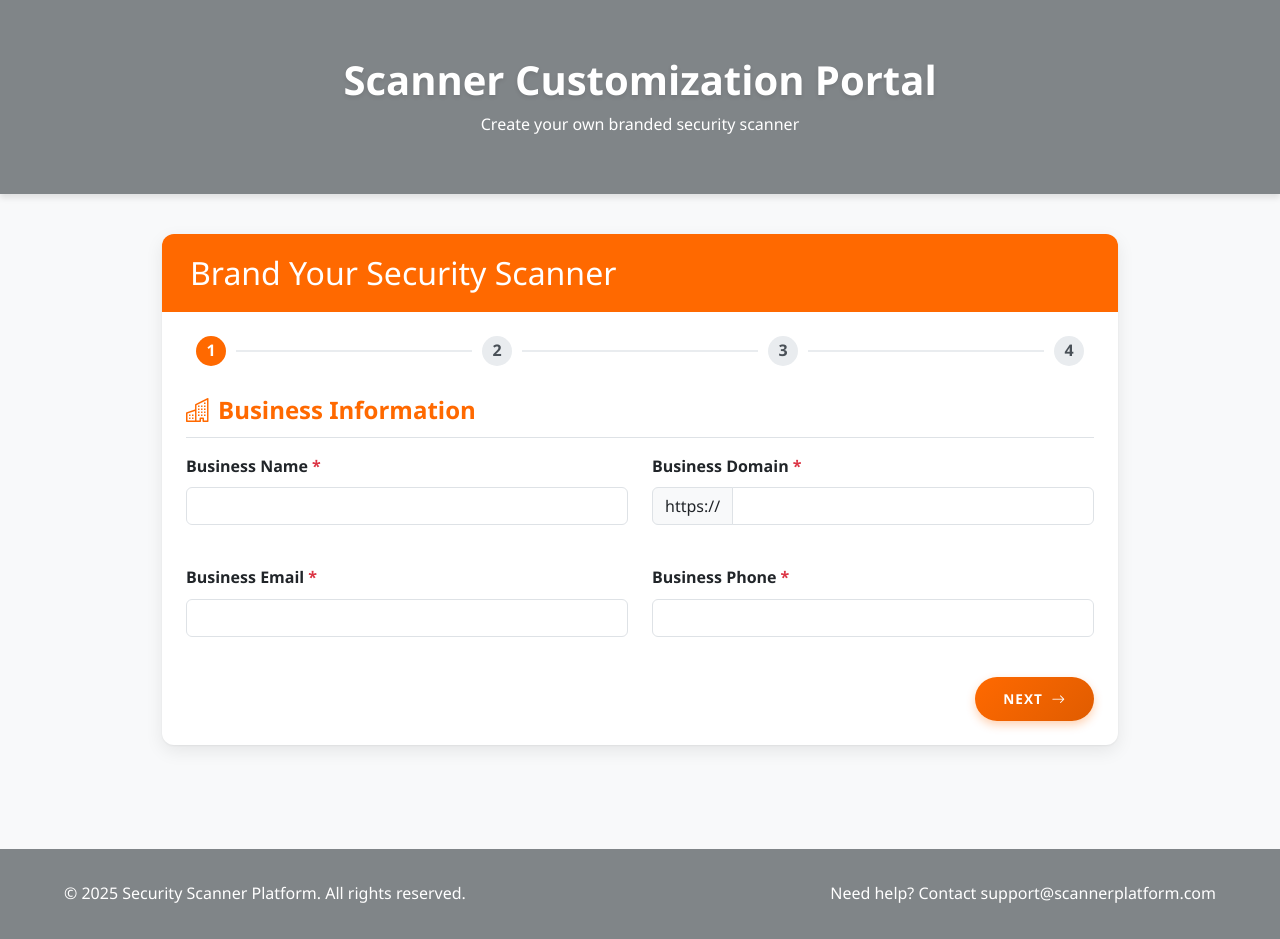
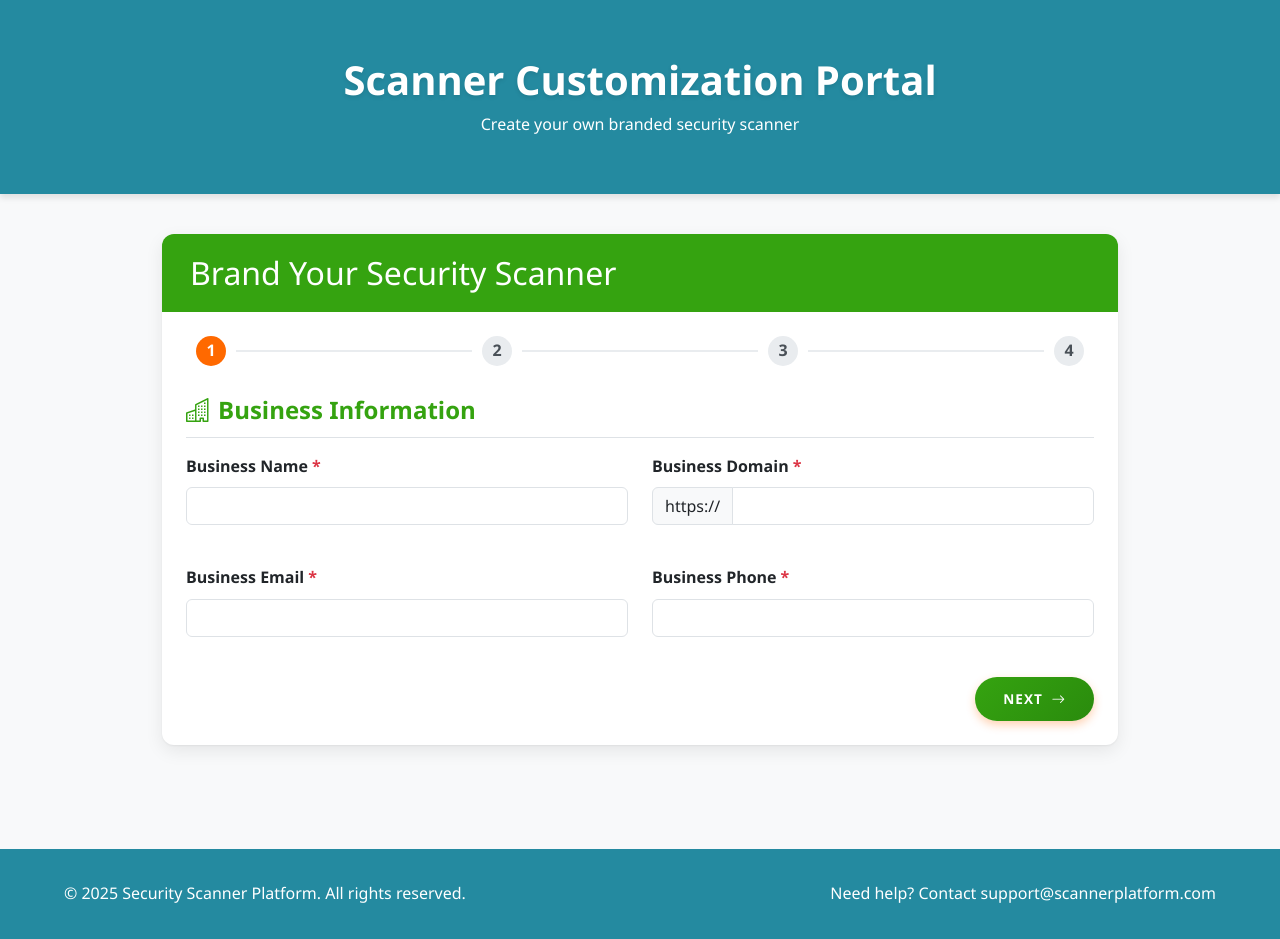
Before and after one commit to Gerrit8008/CybrScann, a Flask app: page /customize in a window 1280 px wide. Run offline with Flask 2, Linux system fonts and the light colour scheme; parts of the project's set-up code (start-up, migrations or seed data) failed here and were passed over.

Commit message:
Add files via upload

```diff
--- a/api.py
+++ b/api.py
@@ -60,7 +60,7 @@ def create_scanner():
             'contact_phone': request.form.get('contact_phone', ''),
             'scanner_name': request.form.get('scanner_name', ''),
             'primary_color': request.form.get('primary_color', '#FF6900'),
-            'secondary_color': request.form.get('secondary_color', '#808588'),
+            'secondary_color': request.form.get('secondary_color', '#248aa0'),
             'email_subject': request.form.get('email_subject', 'Your Security Scan Report'),
             'email_intro': request.form.get('email_intro', ''),
             'subscription': request.form.get('subscription', 'basic'),
--- a/app.py
+++ b/app.py
@@ -855,8 +855,8 @@ def customize_scanner():
                 'contact_email': request.form.get('contact_email', '').strip(),
                 'contact_phone': request.form.get('contact_phone', '').strip(),
                 'scanner_name': request.form.get('scanner_name', '').strip(),
-                'primary_color': request.form.get('primary_color', '#FF6900'),
-                'secondary_color': request.form.get('secondary_color', '#808588'),
+                'primary_color': request.form.get('primary_color', '#35a310'),
+                'secondary_color': request.form.get('secondary_color', '#248aa0'),
                 'email_subject': request.form.get('email_subject', 'Your Security Scan Report'),
                 'email_intro': request.form.get('email_intro', ''),
                 'subscription': request.form.get('subscription', 'basic'),
@@ -1176,8 +1176,8 @@ def scanner_embed(scanner_uid):
             scanner_data = {
                 'name': scanner_row[3] if len(scanner_row) > 3 else 'Security Scanner',
                 'business_name': scanner_row[-1] if len(scanner_row) > 15 else 'Security Services',
-                'primary_color': scanner_row[7] if len(scanner_row) > 7 else '#FF6900',
-                'secondary_color': scanner_row[8] if len(scanner_row) > 8 else '#808588',
+                'primary_color': scanner_row[7] if len(scanner_row) > 7 else '#35a310',
+                'secondary_color': scanner_row[8] if len(scanner_row) > 8 else '#248aa0',
                 'logo_url': scanner_row[9] if len(scanner_row) > 9 else '',
                 'contact_email': scanner_row[10] if len(scanner_row) > 10 else 'support@example.com',
                 'contact_phone': scanner_row[11] if len(scanner_row) > 11 else '',
@@ -1445,8 +1445,8 @@ def create_client_direct(conn, cursor, client_data, user_id):
     VALUES (?, ?, ?, ?, ?, ?, ?, ?, ?, ?)
     ''', (
         client_id,
-        client_data.get('primary_color', '#FF6900'),
-        client_data.get('secondary_color', '#808588'),
+        client_data.get('primary_color', '#35a310'),
+        client_data.get('secondary_color', '#248aa0'),
         client_data.get('logo_path', ''),
         client_data.get('favicon_path', ''),
         client_data.get('email_subject', 'Your Security Scan Report'),
@@ -2709,7 +2709,7 @@ def scan_page():
                         html_report,
                         client['business_name'],
                         client.get('logo_path', ''),
-                        client.get('primary_color', '#FF6900'),
+                        client.get('primary_color', '#35a310'),
                         email_subject,
                         email_intro
                     )
@@ -2843,8 +2843,8 @@ def scan_page():
                         client_branding = {
                             'business_name': branding_row[0],
                             'contact_email': branding_row[1],
-                            'primary_color': branding_row[2] or '#FF6900',
-                            'secondary_color': branding_row[3] or '#808588',
+                            'primary_color': branding_row[2] or '#35a310',
+                            'secondary_color': branding_row[3] or '#248aa0',
                             'logo_url': branding_row[4] or '',
                             'email_subject': branding_row[5] or 'Your Security Scan Report',
                             'email_intro': branding_row[6] or ''
--- a/auth.py
+++ b/auth.py
@@ -251,7 +251,7 @@ def register_client(user_id, business_data):
                 ''', (
                     client_id,
                     business_data.get('primary_color', '#FF6900'),
-                    business_data.get('secondary_color', '#808588'),
+                    business_data.get('secondary_color', '#248aa0'),
                     business_data.get('email_subject', 'Your Security Scan Report'),
                     business_data.get('email_intro', 'Thank you for using our security scanner.'),
                     json.dumps(business_data.get('default_scans', ['network', 'web', 'email', 'system'])),
@@ -337,7 +337,7 @@ def complete_profile():
             'scanner_name': request.form.get('scanner_name', request.form.get('business_name', '') + ' Scanner'),
             'subscription_level': 'basic',  # Default to basic
             'primary_color': request.form.get('primary_color', '#FF6900'),
-            'secondary_color': request.form.get('secondary_color', '#808588'),
+            'secondary_color': request.form.get('secondary_color', '#248aa0'),
             'email_subject': request.form.get('email_subject', 'Your Security Scan Report'),
             'email_intro': request.form.get('email_intro', 'Thank you for using our security scanner.'),
             'default_scans': request.form.getlist('default_scans') or ['network', 'web', 'email', 'system']
--- a/static/css/styles.css
+++ b/static/css/styles.css
@@ -1,8 +1,8 @@
 /* Global Variables */
 :root {
-    --primary-color: #FF6900;
-    --primary-dark: #E05C00;
-    --secondary-color: #808588;
+    --primary-color: #35a310;
+    --primary-dark: #2a8b0d;
+    --secondary-color: #248aa0;
     --critical-color: #721c24;
     --high-color: #dc3545;
     --medium-color: #fd7e14;
--- a/templates/admin/client-management.html
+++ b/templates/admin/client-management.html
@@ -673,8 +673,8 @@
 
                                             <div class="d-flex mb-2">
                                                 <div class="me-2">Secondary Color:</div>
-                                                <div style="width: 24px; height: 24px; background-color: #808588; border-radius: 4px;"></div>
-                                                <div class="ms-2">#808588</div>
+                                                <div style="width: 24px; height: 24px; background-color: #248aa0; border-radius: 4px;"></div>
+                                                <div class="ms-2">#248aa0</div>
                                             </div>
 
                                             <div class="mt-3">
--- a/templates/admin/customization-form.html
+++ b/templates/admin/customization-form.html
@@ -179,8 +179,8 @@
                                     <div class="col-md-6 mb-3">
                                         <label for="secondaryColor" class="form-label">Secondary Color</label>
                                         <div class="input-group">
-                                            <input type="color" class="form-control form-control-color" id="secondaryColor" name="secondary_color" value="#808588">
-                                            <input type="text" class="form-control" id="secondaryColorHex" value="#808588">
+                                            <input type="color" class="form-control form-control-color" id="secondaryColor" name="secondary_color" value="#248aa0">
+                                            <input type="text" class="form-control" id="secondaryColorHex" value="#248aa0">
                                         </div>
                                     </div>
                                 </div>
--- a/templates/auth/complete-profile.html
+++ b/templates/auth/complete-profile.html
@@ -185,8 +185,8 @@
                                     <label for="secondary_color" class="form-label">Secondary Color</label>
                                     <div class="input-group">
                                         <input type="color" class="form-control form-control-color" id="secondary_color"
-                                               name="secondary_color" value="#808588">
-                                        <input type="text" class="form-control" id="secondary_color_hex" value="#808588" readonly>
+                                               name="secondary_color" value="#248aa0">
+                                        <input type="text" class="form-control" id="secondary_color_hex" value="#248aa0" readonly>
                                     </div>
                                 </div>
                             </div>
--- a/templates/client/scanner-create.html
+++ b/templates/client/scanner-create.html
@@ -112,7 +112,7 @@
                                             <div class="mb-3">
                                                 <label for="secondary_color" class="form-label">Secondary Color</label>
                                                 <input type="color" class="form-control form-control-color" id="secondary_color" name="secondary_color"
-                                                       value="{{ form_data.secondary_color if form_data else '#808588' }}">
+                                                       value="{{ form_data.secondary_color if form_data else '#248aa0' }}">
                                             </div>
                                         </div>
                                     </div>
--- a/templates/client/scanner-view.html
+++ b/templates/client/scanner-view.html
@@ -351,8 +351,8 @@
                                 </div>
                                 <div class="mb-3">
                                     <strong>Secondary Color:</strong>
-                                    <div class="color-box" style="background-color: {{ scanner.secondary_color|default('#808588') }};"></div>
-                                    <code>{{ scanner.secondary_color|default('#808588') }}</code>
+                                    <div class="color-box" style="background-color: {{ scanner.secondary_color|default('#248aa0') }};"></div>
+                                    <code>{{ scanner.secondary_color|default('#248aa0') }}</code>
                                 </div>
                             </div>
 
```
Also changed, not shown: templates/client/customize_scanner.html (+4 -4 lines).
